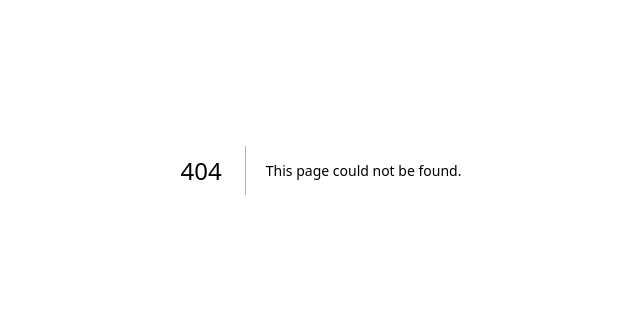
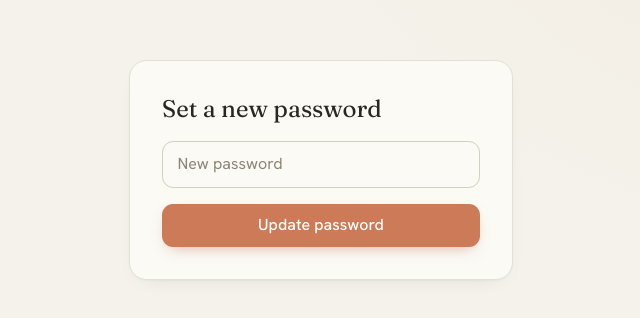
Before and after one commit to fx818/techdate, a Next.js app: page /reset-password in a window 1280 px wide. Before the commit this address had no page. Shown: the part 230-548 px from the top of the page, without its empty margins (319-959 px from the left). Built offline with nearby package versions, Linux system fonts and the light colour scheme; no server answers.

Commit message:
feat: forgot-password + reset-password flow

```diff
--- a/app/(auth)/login/page.tsx
+++ b/app/(auth)/login/page.tsx
@@ -46,6 +46,16 @@ export default function LoginPage() {
     }
     setMode('check_email')
     setLoading(false)
+  }
+
+  async function handleForgot() {
+    if (!email) { setError('Enter your email first'); return }
+    const { error } = await supabase.auth.resetPasswordForEmail(email, {
+      redirectTo: `${location.origin}/auth/callback?type=recovery`,
+    })
+    if (error) { setError(error.message); return }
+    setError('')
+    setMode('check_email')
   }
 
   if (mode === 'check_email') {
@@ -126,6 +136,11 @@ export default function LoginPage() {
               className="input"
             />
             {error && <p className="text-clay-deep text-sm">{error}</p>}
+            {mode === 'signin' && (
+              <button onClick={handleForgot} className="text-clay-deep text-xs hover:underline self-start">
+                Forgot password?
+              </button>
+            )}
             <button
               onClick={mode === 'signin' ? handleSignIn : handleSignUp}
               disabled={loading || !email || password.length < 6}
--- /dev/null
+++ b/app/(auth)/reset-password/page.tsx
@@ -0,0 +1,43 @@
+'use client'
+import { useState } from 'react'
+import { createClient } from '@/lib/supabase/client'
+import { useRouter } from 'next/navigation'
+
+export default function ResetPasswordPage() {
+  const supabase = createClient()
+  const router = useRouter()
+  const [password, setPassword] = useState('')
+  const [done, setDone] = useState(false)
+  const [error, setError] = useState('')
+  const [loading, setLoading] = useState(false)
+
+  async function submit() {
+    if (password.length < 6) { setError('At least 6 characters'); return }
+    setLoading(true); setError('')
+    const { error } = await supabase.auth.updateUser({ password })
+    setLoading(false)
+    if (error) { setError(error.message); return }
+    setDone(true)
+    setTimeout(() => router.push('/feed'), 1200)
+  }
+
+  return (
+    <div className="min-h-screen flex items-center justify-center px-5">
+      <div className="card max-w-sm w-full p-8 space-y-4 animate-rise">
+        <h1 className="font-display text-2xl text-ink">Set a new password</h1>
+        {done ? (
+          <p className="text-sage text-sm">Password updated. Taking you in…</p>
+        ) : (
+          <>
+            <input type="password" value={password} onChange={e => setPassword(e.target.value)}
+              placeholder="New password" className="input" />
+            {error && <p className="text-clay-deep text-sm">{error}</p>}
+            <button onClick={submit} disabled={loading} className="btn btn-primary w-full">
+              {loading ? '…' : 'Update password'}
+            </button>
+          </>
+        )}
+      </div>
+    </div>
+  )
+}
--- a/app/auth/callback/route.ts
+++ b/app/auth/callback/route.ts
@@ -32,6 +32,10 @@ export async function GET(request: NextRequest) {
     return NextResponse.redirect(`${origin}/login?error=auth_failed`)
   }
 
+  if (type === 'recovery') {
+    return NextResponse.redirect(`${origin}/reset-password`)
+  }
+
   // Email change = company email confirmation
   if (type === 'email_change') {
     await (supabase as any)
```
